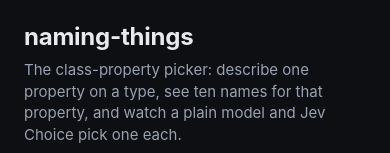
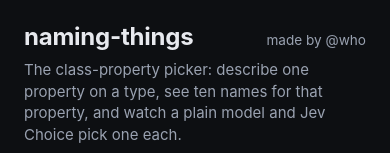
Before and after one commit to who/naming-things, a website built with Vite: page index.html in a window 390 px wide. Shown: the top 153 px of the page. Built offline with nearby package versions, Linux system fonts and the light colour scheme; no server answers.

Commit message:
naming-things-bmw: Sign the masthead with a link to its author
The page had no byline at all, so nothing on it said who made it or where the rest of their work lives. The title row is where a reader looks for that, so the credit sits inside the header rather than floating in the corner of the viewport: a fixed overlay would keep its corner on a phone by parking itself over the run controls, while this scrolls away with the title the way everything else in the masthead does. `.masthead-top` is the row that makes that work — the page name at one end, the link at the other, the two sharing a baseline. The link opens the GitHub profile in a new tab and carries rel="noopener noreferrer", so the opened page cannot reach back through window.opener.

`.byline` keeps it quiet. Whose page this is matters least of everything up there, and a credit set at the title's weight would read as a second heading; small type in the tagline's dim grey says aside without saying hard to read, because that grey clears 7:1 against the background it is drawn on. Hover and focus both take the page's full ink and add an underline, so a pointer and a keyboard get the same confirmation that these words are a link, and the underline carries that for a reader who cannot separate the two greys. When the row runs out of room the link wraps under the title instead of crushing it, and an auto left margin holds it against the right edge — the corner it was read in before the wrap.

Co-Authored-By: Claude Opus 5 (1M context) <noreply@anthropic.com>

```diff
--- a/index.html
+++ b/index.html
@@ -8,7 +8,16 @@
   <body>
     <div id="app">
       <header class="masthead">
-        <h1>naming-things</h1>
+        <div class="masthead-top">
+          <h1>naming-things</h1>
+          <a
+            class="byline"
+            href="https://github.com/who"
+            target="_blank"
+            rel="noopener noreferrer"
+            >made by @who</a
+          >
+        </div>
         <p class="tagline">
           The class-property picker: describe one property on a type, see ten names for that
           property, and watch a plain model and Jev Choice pick one each.
--- a/src/ui/styles.css
+++ b/src/ui/styles.css
@@ -63,10 +63,44 @@ body {
   padding: 1.25rem 1.5rem;
 }
 
+/* The title and the credit on one line, at either end of it. The credit rides
+   in the header rather than floating in the corner of the viewport, so it
+   scrolls away with the title instead of sitting over the run controls on a
+   phone. When the row runs out of room the link wraps under the title, and the
+   auto margin on it keeps it against the right edge — the corner it was read in
+   before the wrap. */
+.masthead-top {
+  align-items: baseline;
+  display: flex;
+  flex-wrap: wrap;
+  gap: 0.25rem 1rem;
+  justify-content: space-between;
+}
+
 .masthead h1 {
   font-size: 1.5rem;
   letter-spacing: -0.01em;
   margin: 0;
+}
+
+/* Small and dim: whose page this is matters least of everything in the
+   masthead, and a byline at the title's weight would read as a second heading.
+   The grey is the tagline's own, which clears 7:1 on this background, so quiet
+   here does not mean hard to read. Pointer and keyboard get the same answer —
+   full ink and an underline — because the underline is the only part of that
+   pair a reader who cannot separate the two greys will notice. */
+.byline {
+  color: var(--ink-dim);
+  font-size: 0.85rem;
+  margin-left: auto;
+  text-decoration: none;
+  white-space: nowrap;
+}
+
+.byline:hover,
+.byline:focus-visible {
+  color: var(--ink);
+  text-decoration: underline;
 }
 
 /* Held to no measure of its own: one sentence naming what the page is, sitting
```
